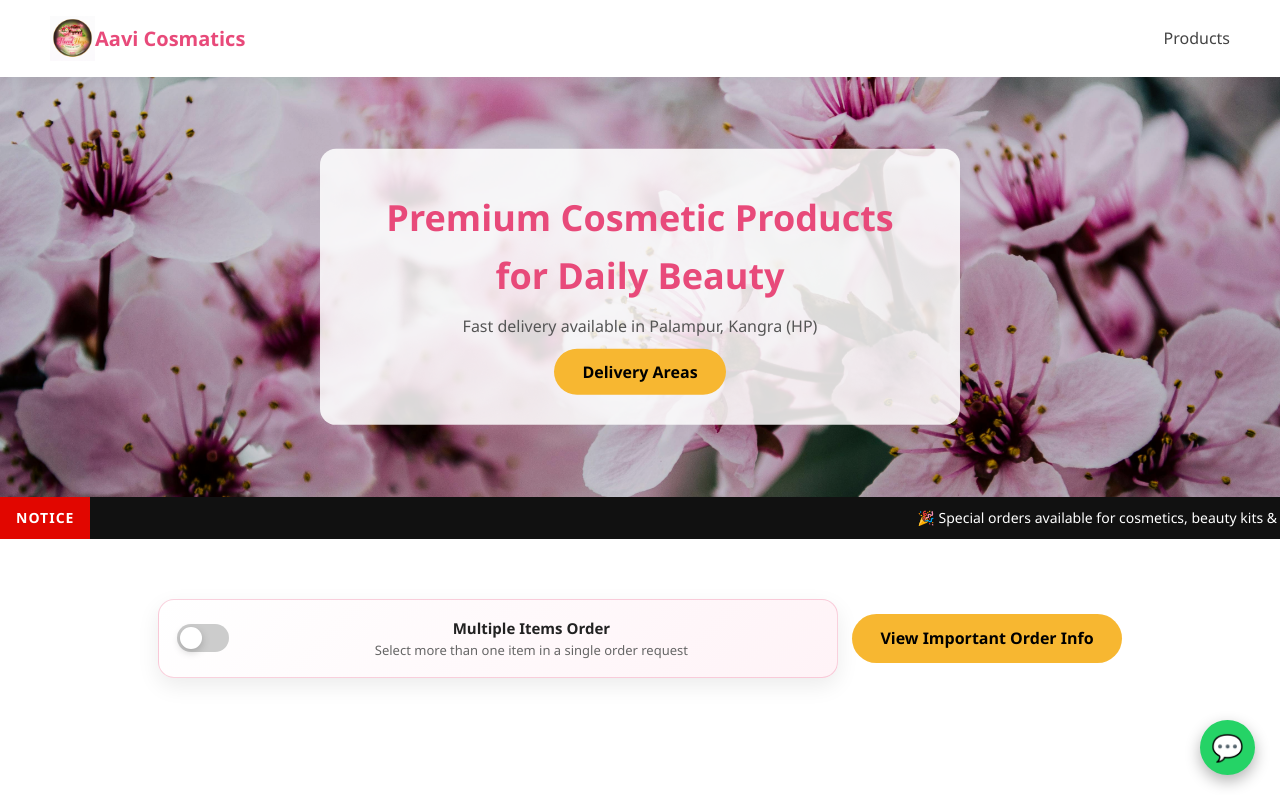
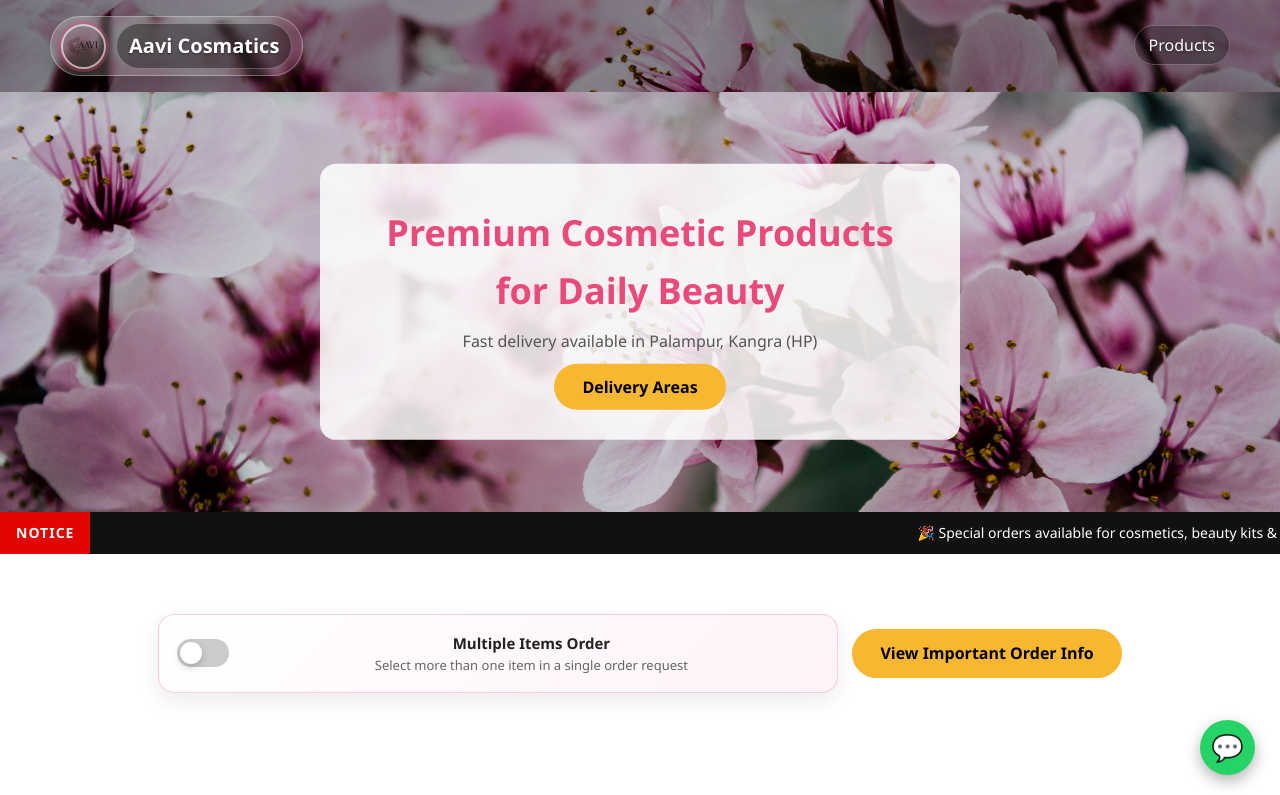
Before and after one commit to lakshayinsta13/The-Floral-Hugs-, a plain HTML site: page index.html in a window 1280 px wide. Shown: the top 795 px of the page. Drawn offline with Linux system fonts and the light colour scheme; no server answers.

Commit message:
new changes

```diff
--- a/index.html
+++ b/index.html
@@ -17,7 +17,7 @@
     <header class="navbar">
         <div class="logo">
             <a href="#home" style="text-decoration:none; color:inherit; display:flex; align-items:center;">
-                <img src="images/logo.png" alt="Aavi Cosmatics Logo">
+                <img src="images/Aavi Cosmetics logo .png" alt="Aavi Cosmatics Logo">
                 <span>Aavi Cosmatics</span>
             </a>
         </div>
--- a/style.css
+++ b/style.css
@@ -26,7 +26,10 @@ body {
     justify-content: space-between;
     align-items: center;
     padding: 16px 50px;
-    background: #ffffff;
+    background-image: linear-gradient(rgba(0, 0, 0, 0.42), rgba(0, 0, 0, 0.42)), url("images/pexels-brett-sayles-992734.jpg");
+    background-size: cover;
+    background-position: center;
+    background-repeat: no-repeat;
     box-shadow: 0 2px 10px rgba(0, 0, 0, 0.05);
     position: sticky;
     top: 0;
@@ -39,25 +42,77 @@ body {
     gap: 10px;
 }
 
+.logo a {
+    display: inline-flex !important;
+    align-items: center;
+    gap: 10px;
+    padding: 6px 10px;
+    border-radius: 999px;
+    background: linear-gradient(120deg, rgba(255, 255, 255, 0.22), rgba(255, 255, 255, 0.08));
+    border: 1px solid rgba(255, 255, 255, 0.3);
+    box-shadow: 0 8px 20px rgba(0, 0, 0, 0.18);
+    backdrop-filter: blur(3px);
+    transition: transform 0.25s ease, box-shadow 0.25s ease;
+}
+
+.logo a:hover {
+    transform: translateY(-1px) scale(1.01);
+    box-shadow: 0 12px 24px rgba(0, 0, 0, 0.24);
+}
+
 .logo img {
     height: 45px;
+    width: 45px;
+    border-radius: 50%;
+    border: 2px solid rgba(255, 255, 255, 0.6);
+    box-shadow: 0 0 0 3px rgba(232, 74, 122, 0.35), 0 6px 14px rgba(0, 0, 0, 0.28);
+    transition: transform 0.35s ease;
+}
+
+.logo a:hover img {
+    transform: rotate(-6deg) scale(1.07);
 }
 
 .logo span {
     font-size: 20px;
     font-weight: bold;
-    color: #e84a7a;
+    color: #ffffff;
+    text-shadow: 0 1px 2px rgba(0, 0, 0, 0.5);
+    background: rgba(0, 0, 0, 0.36);
+    border: 1px solid rgba(255, 255, 255, 0.28);
+    border-radius: 999px;
+    padding: 6px 12px;
+    position: relative;
+    overflow: hidden;
+}
+
+.logo span::after {
+    content: "";
+    position: absolute;
+    inset: 0;
+    transform: translateX(-120%);
+    background: linear-gradient(120deg, transparent 20%, rgba(255, 255, 255, 0.25) 50%, transparent 80%);
+    transition: transform 0.6s ease;
+}
+
+.logo a:hover span::after {
+    transform: translateX(120%);
 }
 
 .navbar nav a {
     margin-left: 25px;
     text-decoration: none;
-    color: #444;
+    color: #ffffff;
     font-weight: 500;
+    text-shadow: 0 1px 2px rgba(0, 0, 0, 0.45);
+    background: rgba(0, 0, 0, 0.3);
+    border: 1px solid rgba(255, 255, 255, 0.26);
+    border-radius: 999px;
+    padding: 8px 14px;
 }
 
 .navbar nav a:hover {
-    color: #e84a7a;
+    color: #ffd9e6;
 }
 
 /* =====================================================
@@ -314,6 +369,10 @@ body {
     margin: 12px 0 6px;
     font-size: 18px;
     line-height: 1.2;
+    background: #fff3f7;
+    border: 1px solid rgba(232, 74, 122, 0.18);
+    border-radius: 10px;
+    padding: 8px 10px;
 }
 
 .price {
@@ -907,8 +966,8 @@ img {
         margin-left: 0;
         padding: 6px 10px;
         border-radius: 999px;
-        background: rgba(232, 74, 122, 0.08);
-        border: 1px solid rgba(232, 74, 122, 0.18);
+        background: rgba(255, 255, 255, 0.16);
+        border: 1px solid rgba(255, 255, 255, 0.3);
         font-size: 13px;
     }
 }
```
Also changed, not shown: important-info.html (+1 -1 lines), privacy-terms.html (+1 -1 lines), service-areas.html (+1 -1 lines), images/Aavi Cosmetics logo .png (added).
